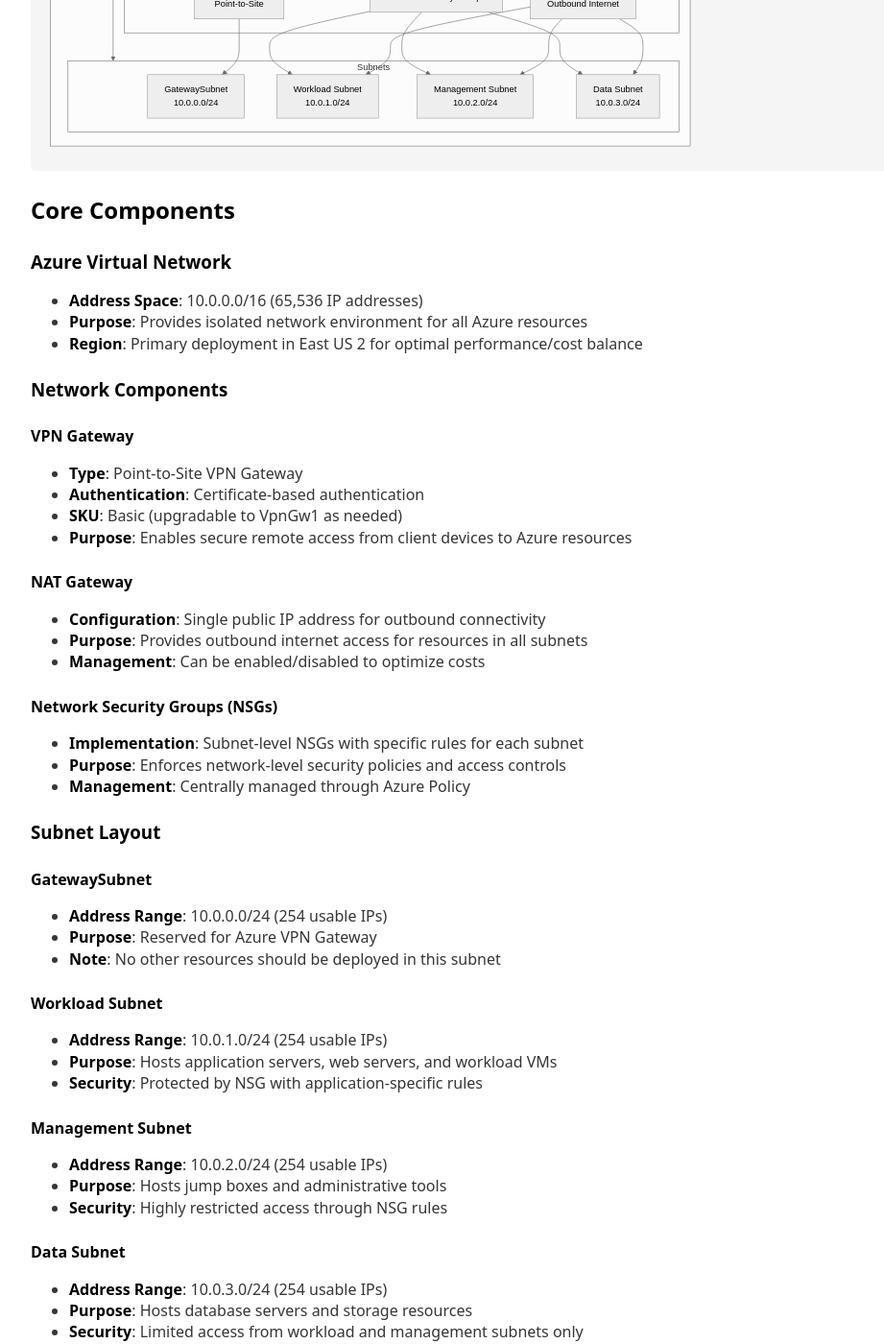
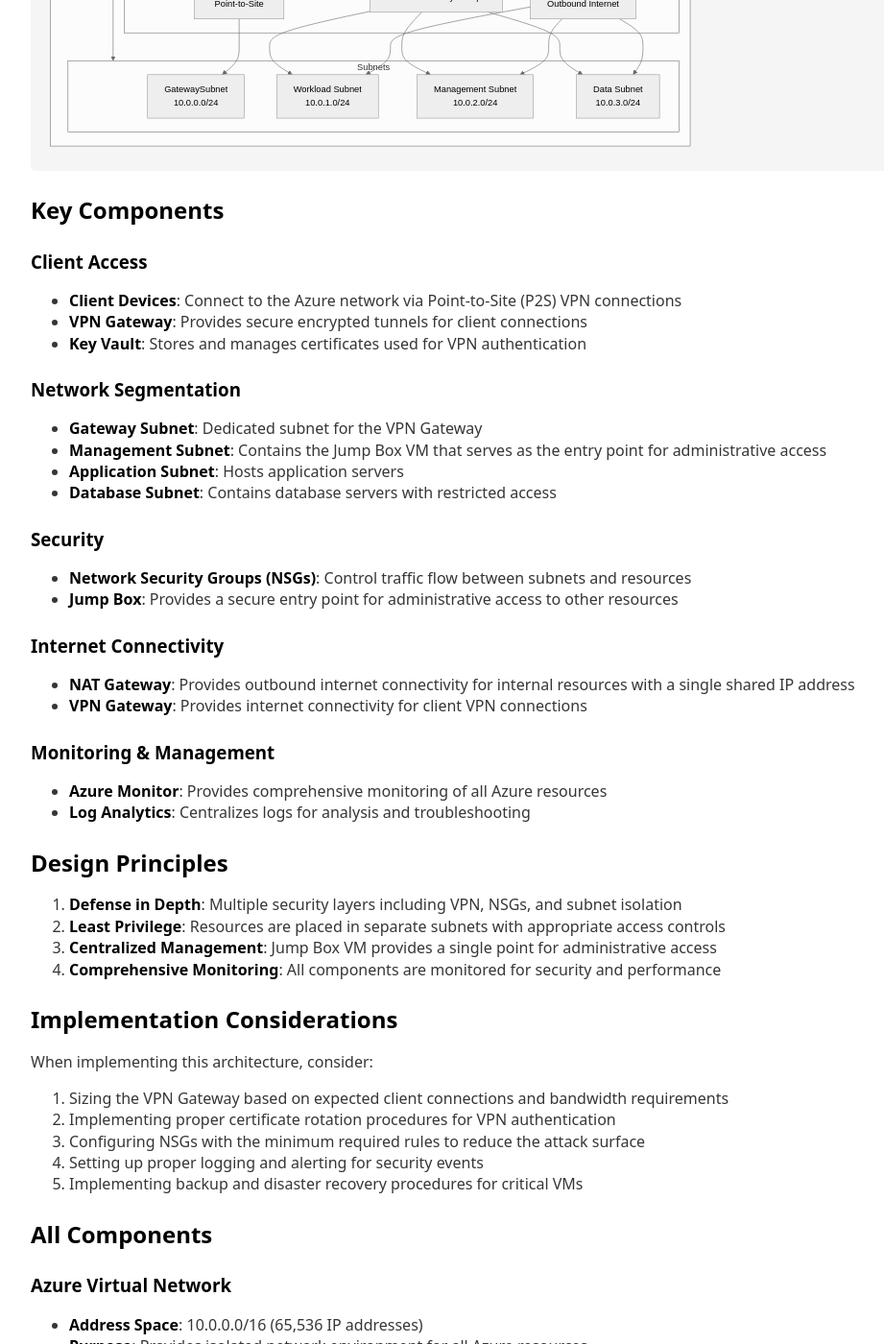
Before and after one commit to JustAGhosT/home-lab-setup, a Jekyll site: the page built from architecture.md, in a window 1280 px wide and 1400 px high, scrolled down 585 px. Shown: the whole window at 96% size, without its empty margins (8-929 px from the left). Built offline with Jekyll 4.4.1, drawn with Linux system fonts in a browser that asks for light colours; our own code applies the rules of GitHub Pages for plain Markdown files.

````diff
--- a/_layouts/default.html
+++ b/_layouts/default.html
@@ -29,8 +29,9 @@
   <header>
     <h1>{{ site.title }}</h1>
     <nav>
-      <a href="/">Home</a>
-      <a href="/architecture.html">Architecture</a>
+      <a href="/home-lab-setup/">Home</a>
+      <a href="/home-lab-setup/architecture.html">Architecture</a>
+      <a href="/home-lab-setup/docs/diagrams.html">Diagrams</a>
       <a href="https://github.com/JustAGhosT/home-lab-setup">GitHub</a>
     </nav>
   </header>
--- a/architecture.md
+++ b/architecture.md
@@ -1,3 +1,8 @@
+---
+layout: default
+title: High-Level Architecture
+---
+
 # High-Level Architecture
 
 ## Overview
@@ -49,7 +54,49 @@ flowchart TD
   Internet((Internet)) -- "Outbound Traffic" --> NATGw
 ```
 
-## Core Components
+## Key Components
+
+### Client Access
+- **Client Devices**: Connect to the Azure network via Point-to-Site (P2S) VPN connections
+- **VPN Gateway**: Provides secure encrypted tunnels for client connections
+- **Key Vault**: Stores and manages certificates used for VPN authentication
+
+### Network Segmentation
+- **Gateway Subnet**: Dedicated subnet for the VPN Gateway
+- **Management Subnet**: Contains the Jump Box VM that serves as the entry point for administrative access
+- **Application Subnet**: Hosts application servers
+- **Database Subnet**: Contains database servers with restricted access
+
+### Security
+- **Network Security Groups (NSGs)**: Control traffic flow between subnets and resources
+- **Jump Box**: Provides a secure entry point for administrative access to other resources
+
+### Internet Connectivity
+- **NAT Gateway**: Provides outbound internet connectivity for internal resources with a single shared IP address
+- **VPN Gateway**: Provides internet connectivity for client VPN connections
+
+### Monitoring & Management
+- **Azure Monitor**: Provides comprehensive monitoring of all Azure resources
+- **Log Analytics**: Centralizes logs for analysis and troubleshooting
+
+## Design Principles
+
+1. **Defense in Depth**: Multiple security layers including VPN, NSGs, and subnet isolation
+2. **Least Privilege**: Resources are placed in separate subnets with appropriate access controls
+3. **Centralized Management**: Jump Box VM provides a single point for administrative access
+4. **Comprehensive Monitoring**: All components are monitored for security and performance
+
+## Implementation Considerations
+
+When implementing this architecture, consider:
+
+1. Sizing the VPN Gateway based on expected client connections and bandwidth requirements
+2. Implementing proper certificate rotation procedures for VPN authentication
+3. Configuring NSGs with the minimum required rules to reduce the attack surface
+4. Setting up proper logging and alerting for security events
+5. Implementing backup and disaster recovery procedures for critical VMs
+
+## All Components
 
 ### Azure Virtual Network
 - **Address Space**: 10.0.0.0/16 (65,536 IP addresses)
````
Also changed, not shown: docs/diagrams/README.md (added, +83 -0 lines).
